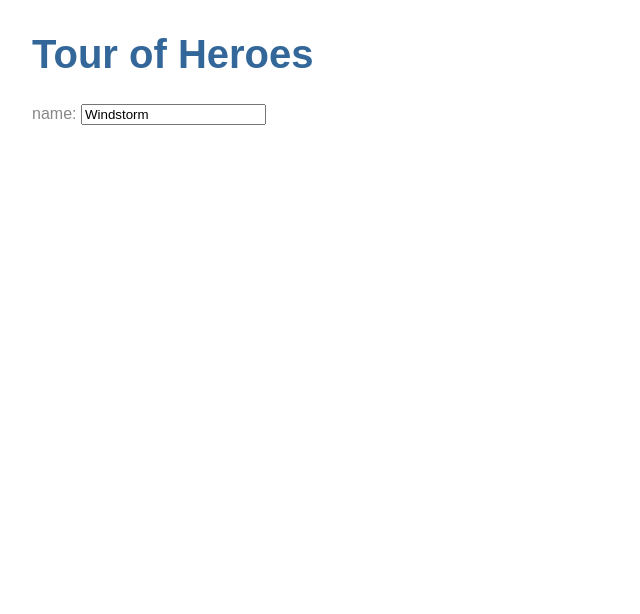
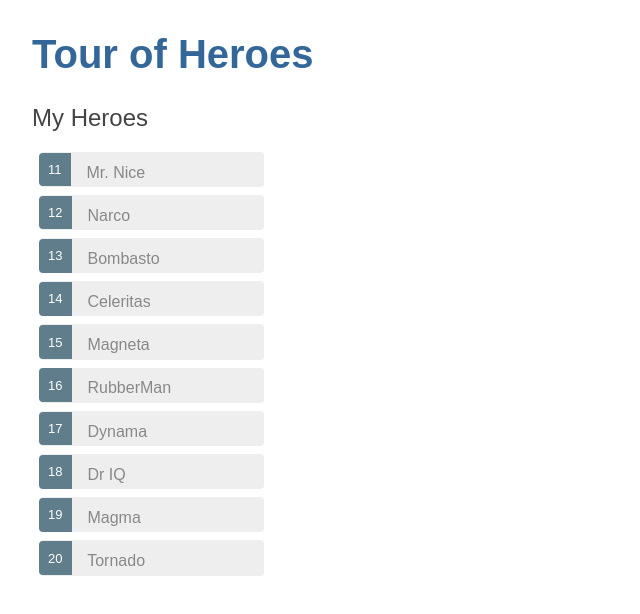
Before and after one commit to dgonca/tour-of-heros-tutorial, an Angular app: page / in a window 1280 px wide. Shown: the top 614 px of the page, without its empty margins (0-640 px from the left). Built offline with nearby package versions, Linux system fonts and the light colour scheme.

Commit message:
display a list with an array that is imported into object's component.ts file. use ngFor for iterating and ngIf for conditionals, inline with the html code. add css class selector to display the selected hero with diferent background color

```diff
--- a/src/app/heroes/heroes.component.css
+++ b/src/app/heroes/heroes.component.css
@@ -0,0 +1,48 @@
+/* HeroesComponent's private CSS styles */
+.selected {
+  background-color: #CFD8DC !important;
+  color: white;
+}
+.heroes {
+  margin: 0 0 2em 0;
+  list-style-type: none;
+  padding: 0;
+  width: 15em;
+}
+.heroes li {
+  cursor: pointer;
+  position: relative;
+  left: 0;
+  background-color: #EEE;
+  margin: .5em;
+  padding: .3em 0;
+  height: 1.6em;
+  border-radius: 4px;
+}
+.heroes li.selected:hover {
+  background-color: #BBD8DC !important;
+  color: white;
+}
+.heroes li:hover {
+  color: #607D8B;
+  background-color: #DDD;
+  left: .1em;
+}
+.heroes .text {
+  position: relative;
+  top: -3px;
+}
+.heroes .badge {
+  display: inline-block;
+  font-size: small;
+  color: white;
+  padding: 0.8em 0.7em 0 0.7em;
+  background-color: #607D8B;
+  line-height: 1em;
+  position: relative;
+  left: -1px;
+  top: -4px;
+  height: 1.8em;
+  margin-right: .8em;
+  border-radius: 4px 0 0 4px;
+}
--- a/src/app/heroes/heroes.component.html
+++ b/src/app/heroes/heroes.component.html
@@ -1,5 +1,16 @@
-<div>
-  <label for="">name:
-    <input [(ngModel)]="hero.name" placeholder="name" >
-  </label>
+<h2>My Heroes</h2>
+<ul class="heroes">
+  <li *ngFor="let hero of heroes" (click)="onSelect(hero)" [class.selected]="hero === selectedHero">
+    <span class="badge">{{hero.id}}</span> {{hero.name}}
+  </li>
+</ul>
+
+<div *ngIf="selectedHero">
+  <h2>{{selectedHero.name | uppercase}} Details:</h2>
+  <div><span>id: </span> {{selectedHero.id}}</div>
+  <div>
+    <label for="">name:
+      <input [(ngModel)]="selectedHero.name" placeholder="name" >
+    </label>
+  </div>
 </div>
--- a/src/app/heroes/heroes.component.ts
+++ b/src/app/heroes/heroes.component.ts
@@ -1,5 +1,6 @@
 import { Component, OnInit } from '@angular/core';
 import { Hero } from '../hero';
+import { HEROES } from '../mock-heroes';
 
 @Component({
   selector: 'app-heroes',
@@ -7,10 +8,15 @@
   styleUrls: ['./heroes.component.css']
 })
 export class HeroesComponent implements OnInit {
+  heroes = HEROES;
   hero: Hero = {
     id: 1,
     name: 'Windstorm'
   };
+  selectedHero: Hero;
+  onSelect(hero: Hero): void {
+    this.selectedHero = hero;
+  }
 
   constructor() {
    }
--- /dev/null
+++ b/src/app/mock-heroes.ts
@@ -0,0 +1,14 @@
+import { Hero } from './hero';
+
+export const HEROES: Hero[] = [
+  { id: 11, name: 'Mr. Nice' },
+  { id: 12, name: 'Narco' },
+  { id: 13, name: 'Bombasto' },
+  { id: 14, name: 'Celeritas' },
+  { id: 15, name: 'Magneta' },
+  { id: 16, name: 'RubberMan' },
+  { id: 17, name: 'Dynama' },
+  { id: 18, name: 'Dr IQ' },
+  { id: 19, name: 'Magma' },
+  { id: 20, name: 'Tornado' }
+]
```
